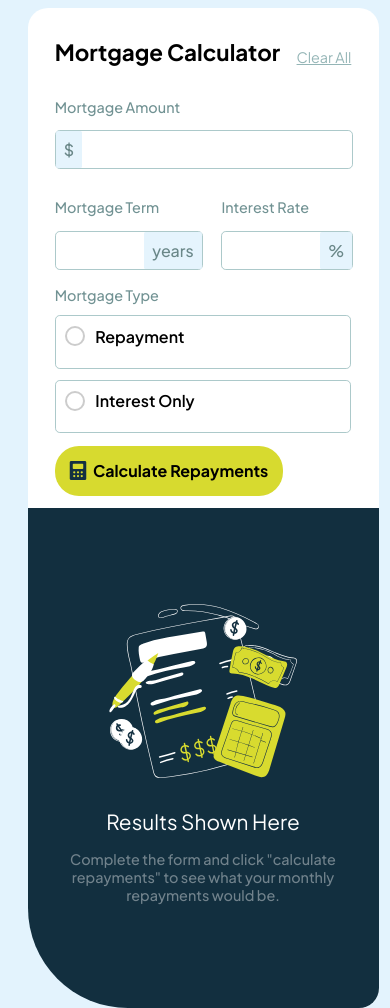
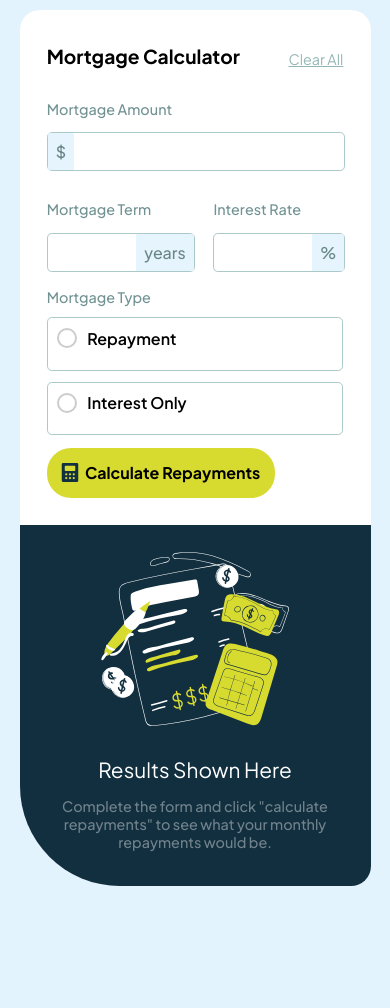
Before and after one commit to AP-d3v/Mortgage-Calculator, a plain HTML site: page index.html in a window 390 px wide. After the commit the page ends 896 px from the top, so only its background shows below. Drawn offline with Linux system fonts and the light colour scheme.

Commit message:
Some formating for mobile view

```diff
--- a/styles.css
+++ b/styles.css
@@ -294,10 +294,9 @@ input[type="text"]:focus + span{
 @media (max-width: 500px) {
 
     .App{
-        margin: 0 auto;
+        margin: 10px auto;
         width: 90vw;
         flex-direction: column;
-        height: 1000px;
         border-bottom-left-radius: 200px;
 
 
@@ -305,17 +304,15 @@ input[type="text"]:focus + span{
 
     .calc,#yourResults{
         width: 100%;
-        height: 50%;
         box-sizing: border-box;
 
 
     }
     .calc{
-     height: 50%;
+     min-height: 55%;
     }
     #yourResults{
-        min-height: 50%;
-        height: 50%;
+        min-height: 40%;
         border-radius: 0 0 20px 100px
     }
     button{
@@ -328,4 +325,13 @@ input[type="text"]:focus + span{
     #answer-box{
         border-radius: 10px 10px 10px 90px;
     }
+    body{
+        margin: 0px;
     }
+    #app-title{
+        font-size: 1.2rem;
+    }
+    body{
+        height:auto;
+    }
+    }
```
